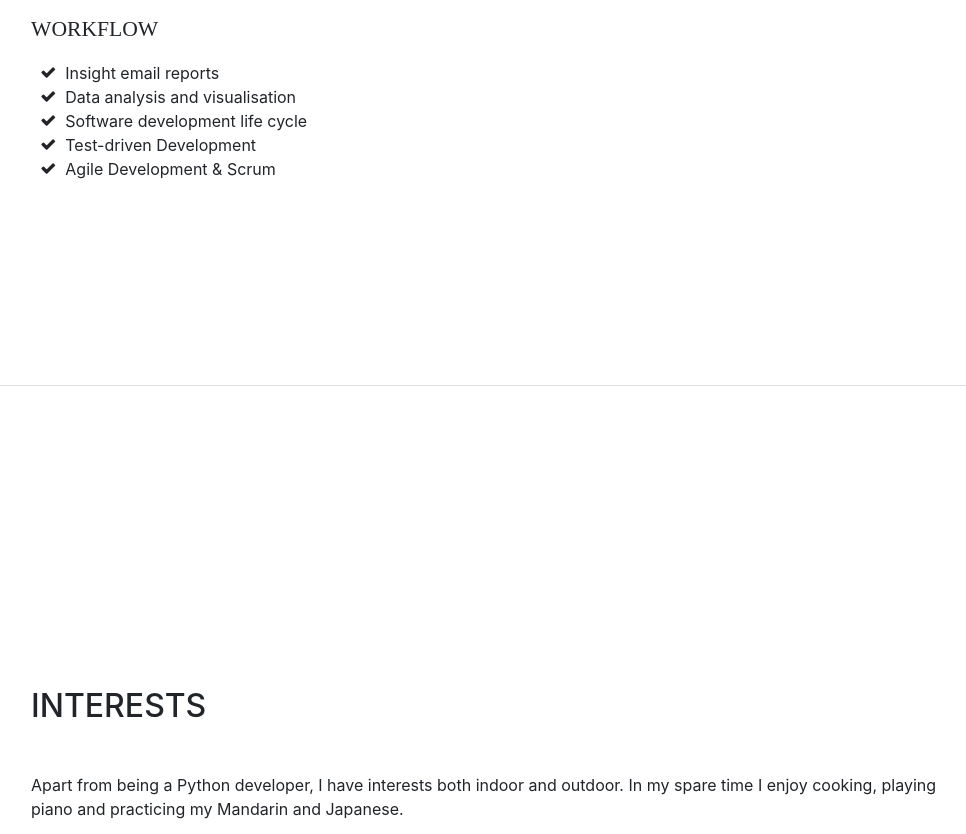
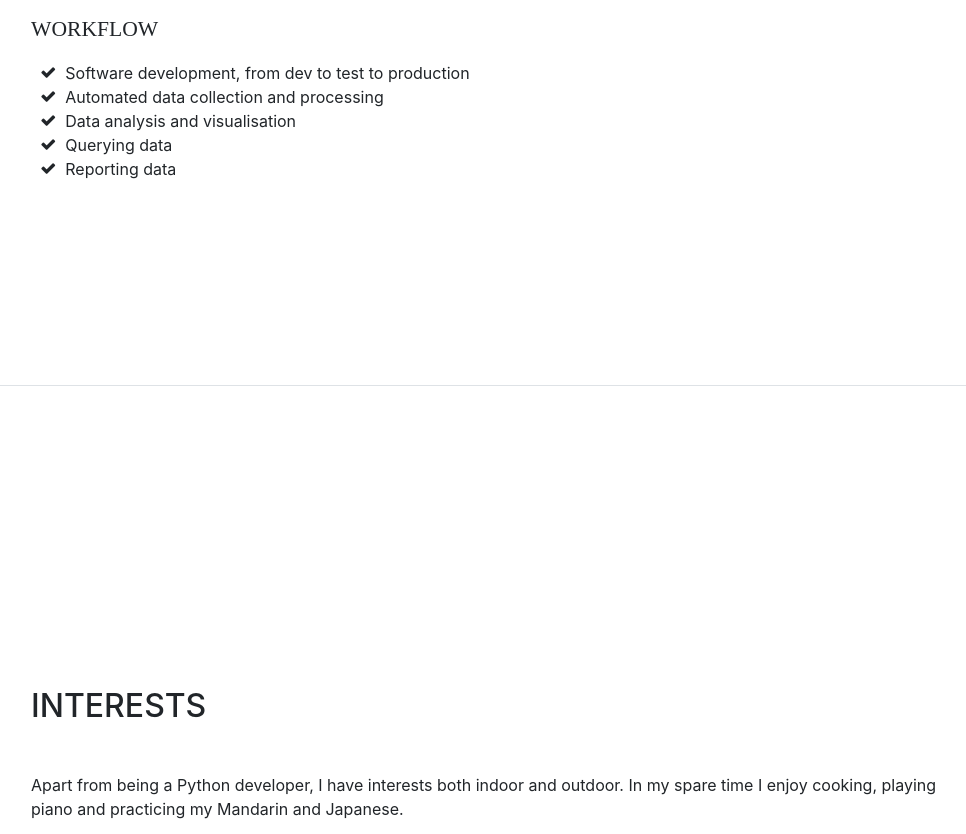
Before and after one commit to okbishop/OKBishop.github.io, a website with bundled scripts: page index.html in a window 1280 px wide. Shown: the part 3163-3997 px from the top of the page, without its empty margins (289-1255 px from the left). Built offline with nearby package versions, Linux system fonts and the light colour scheme; a web font is replaced by a local one.

Commit message:
Edited workflow

```diff
--- a/index.html
+++ b/index.html
@@ -217,20 +217,19 @@
           <ul class="fa-ul mb-0">
             <li>
               <i class="fa-li fa fa-check"></i>
-              Insight email reports</li>
+              Software development, from dev to test to production</li>
+            <li>
+              <i class="fa-li fa fa-check"></i>
+              Automated data collection and processing</li>
             <li>
               <i class="fa-li fa fa-check"></i>
               Data analysis and visualisation</li>
             <li>
+              <i class="fa-li fa fa-check"></i>
+              Querying data</li>
             <li>
               <i class="fa-li fa fa-check"></i>
-              Software development life cycle</li>
-            <li>
-              <i class="fa-li fa fa-check"></i>
-              Test-driven Development</li>
-            <li>
-              <i class="fa-li fa fa-check"></i>
-              Agile Development &amp; Scrum</li>
+              Reporting data</li>
           </ul>
         </div>
       </section>
```
